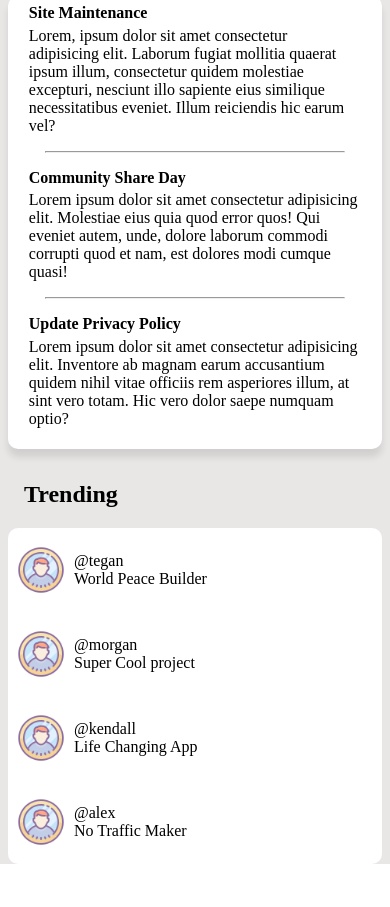
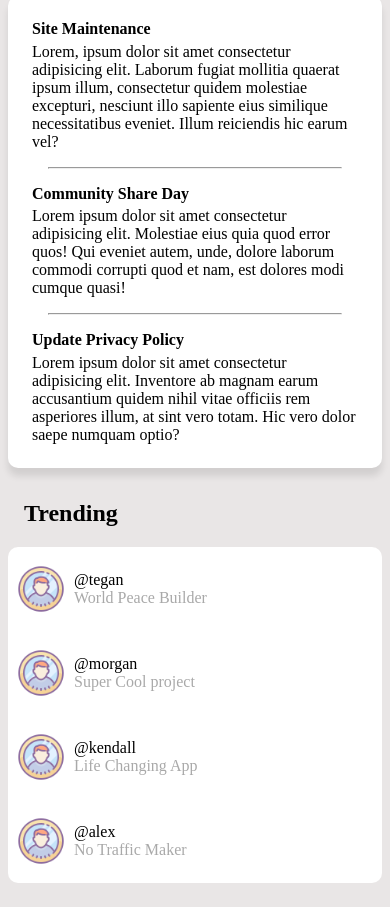
Before and after one commit to Alexskq/Front-end-Technical-test, a plain HTML site: page index.html in a window 390 px wide. Shown: the part 1757-2664 px from the top of the page. Before the commit the page ends 2629 px from the top, so only its background shows below. Drawn offline with Linux system fonts and the light colour scheme.

Commit message:
mobile version done

```diff
--- a/index.html
+++ b/index.html
@@ -138,22 +138,22 @@
       <div class="info-nav-bar">
         <img src="/images/icons8-utilisateur-homme-64.png" alt="profil" class="big-profil">
         <div class="name">
-          <span>@morgan</span>
-          <span>Super Cool project</span>
+          <span class="title">@morgan</span>
+          <span class="subname">Super Cool project</span>
         </div>
       </div>
       <div class="info-nav-bar">
         <img src="/images/icons8-utilisateur-homme-64.png" alt="profil" class="big-profil">
         <div class="name">
-          <span>@kendall</span>
-          <span>Life Changing App</span>
+          <span class="title">@kendall</span>
+          <span class="subname">Life Changing App</span>
         </div>
       </div>
       <div class="info-nav-bar">
         <img src="/images/icons8-utilisateur-homme-64.png" alt="profil" class="big-profil">
         <div class="name">
-          <span>@alex</span>
-          <span>No Traffic Maker</span>
+          <span class="title">@alex</span>
+          <span class="subname">No Traffic Maker</span>
         </div>
       </div>
     </div>
--- a/style.css
+++ b/style.css
@@ -1,7 +1,8 @@
 /* ###  Racine ### */
 :root{
   --blue : rgb(18, 162, 252);
-  --gray : #e9e6e6
+  --gray : #e9e6e6;
+  --dark-gray :#a9a9a9;
 }
 *{
   box-sizing: border-box;
@@ -12,6 +13,7 @@
 
 .container{
   background-color: var(--gray);
+  padding-bottom: 1em;
 }
 
 
@@ -118,7 +120,7 @@ i:nth-child(2){
 /* ##### Side Content ##### */
 
 .side-content{
-  padding: 0.5em 1.3em 1.3em;
+  padding: 1.5em;
   box-shadow: 0px 8px 7px 0px rgba(0,0,0,0.1);
   margin: 0.5em;
   border-radius: 10px;
@@ -150,3 +152,7 @@ h3{
 .title{
 
 }
+
+.subname{
+  color: var(--dark-gray);
+}
```
